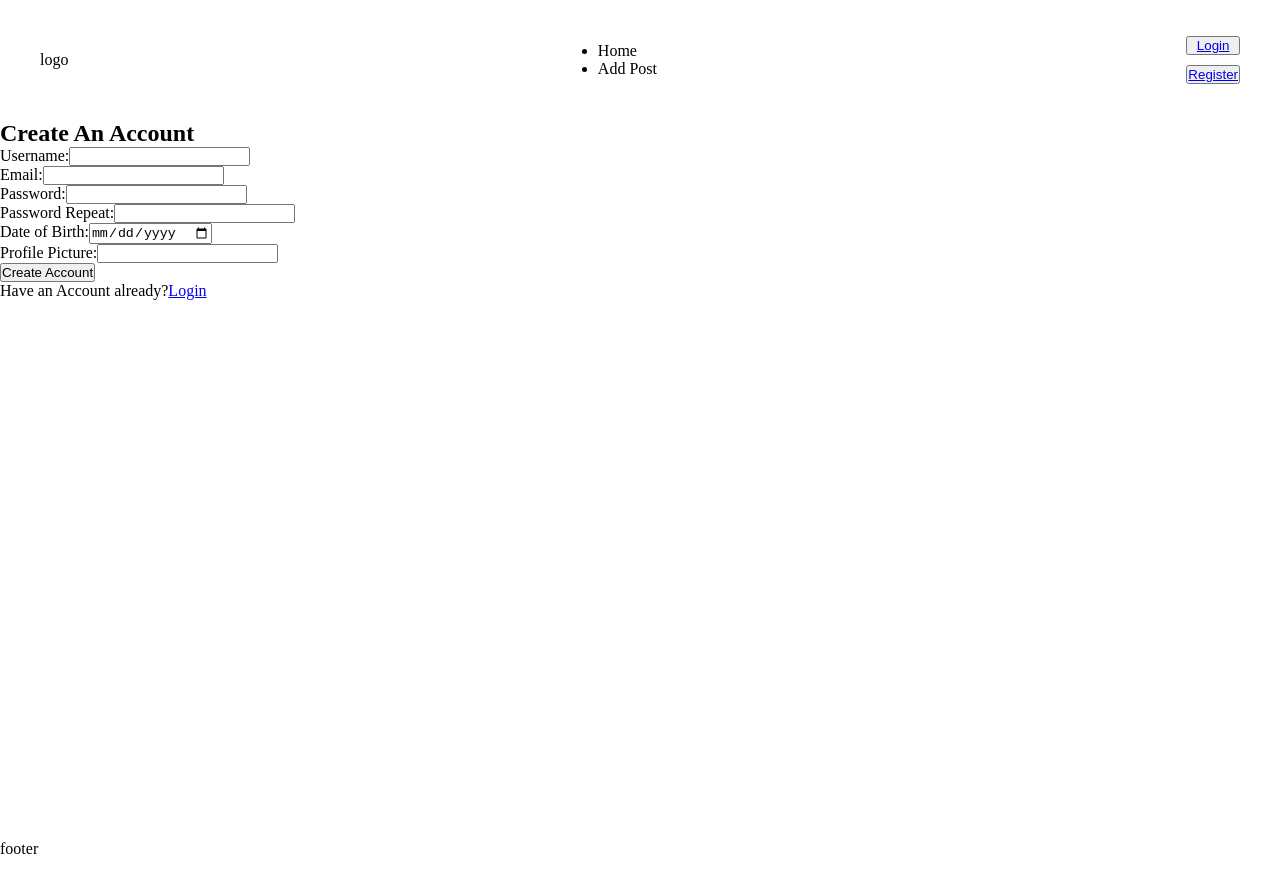
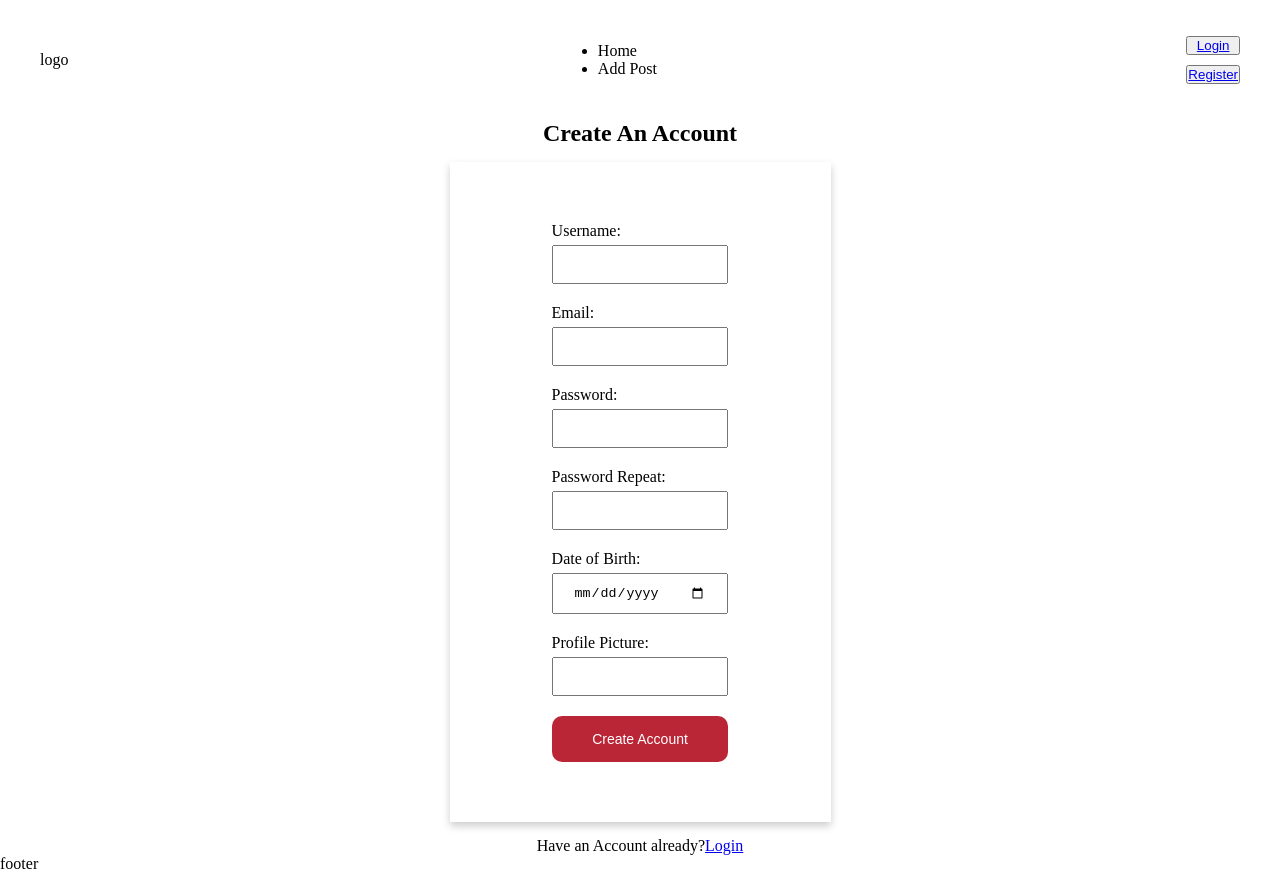
Before and after one commit to JustinSTV/Atsiskaitymai-CA, a React (Vite) app in the folder React/react-exam/: page /register in a window 1280 px wide. Built offline with nearby package versions, Linux system fonts and the light colour scheme; data requests are answered from the project's data file.

Commit message:
Added some styling to register form

```diff
--- a/React/react-exam/src/components/pages/Register.tsx
+++ b/React/react-exam/src/components/pages/Register.tsx
@@ -2,8 +2,53 @@ import React, { useState, useContext } from 'react';
 import { useNavigate, Link } from 'react-router-dom';
 import { v4 as generateID } from 'uuid';
 import bcrypt from 'bcryptjs'
+import styled from 'styled-components';
 
 import UserContext, { UserContextType } from '../../contexts/UserContext';
+
+const StyledSection = styled.section`
+    display: flex;
+  flex-direction: column;
+  align-items: center;
+  justify-content: center;
+  gap: 15px;
+
+  >form{
+    box-shadow: 0 4px 8px rgba(0, 0, 0, 0.2);
+    padding: 50px 80px;
+    display: flex;
+    flex-direction: column;
+    align-items: center;
+    overflow: auto;
+
+    >div{
+      width: 80%;
+      margin: 10px 0;
+      display: flex;
+      flex-direction: column;
+      gap: 5px;
+
+      >input{
+        padding: 10px 20px;
+      }
+      >p{
+        color: red;
+        font-weight: bold;
+      }
+    }
+    >input[type="submit"]{
+      width: 80%;
+      cursor: pointer;
+      padding: 15px 30px;
+      margin: 10px;
+      border-radius: 10px;
+      border: none;
+      background-color: #bb2637;
+      font-size: 14px;
+      color: white;
+    }
+  }
+`;
 
 const Register = () => {
 
@@ -102,9 +147,7 @@ const Register = () => {
   }
 
   const blurHandle = (event: React.FocusEvent<HTMLInputElement>) => {
-
     const fieldName = event.target.name;
-    console.log(fieldName)
     const validateField = registerErrorChecking[fieldName]
 
     if(fieldName){
@@ -112,8 +155,6 @@ const Register = () => {
         ...error,
         [fieldName]: validateField(event.target.value, inputFields.password),
       })
-    } else{
-      console.error(`No validation function found for ${fieldName}`);
     }
   }
 
@@ -159,7 +200,7 @@ const Register = () => {
   }
 
   return (
-    <section>
+    <StyledSection>
       <h2>Create An Account</h2>
       <form onSubmit={handleFormSubmit}>
         <div>
@@ -235,7 +276,7 @@ const Register = () => {
       </form>
       {error.userExists && <p>{error.userExists}</p>}
       <p>Have an Account already?<Link to="/login">Login</Link></p>
-    </section>
+    </StyledSection>
   );
 }
 
```
